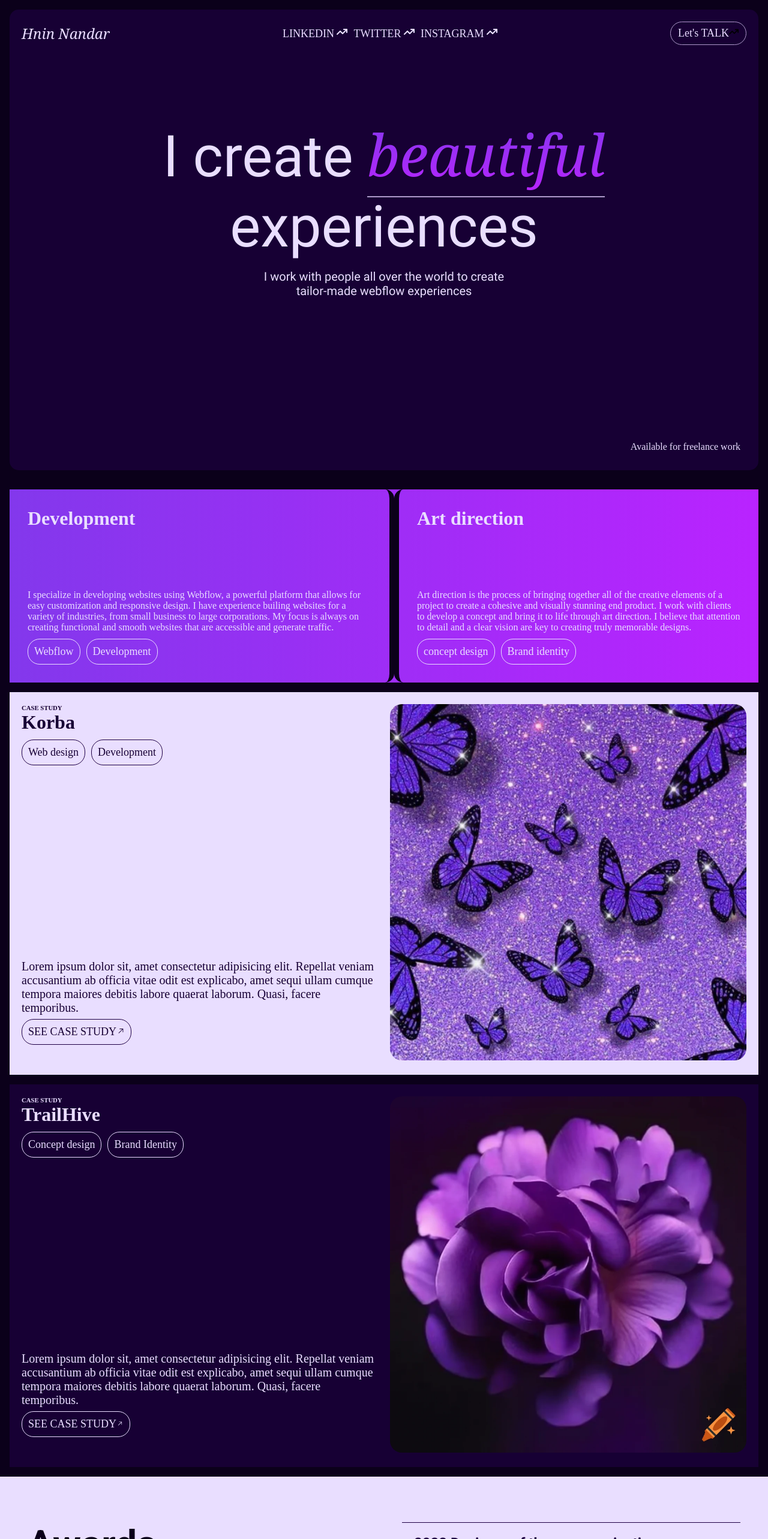
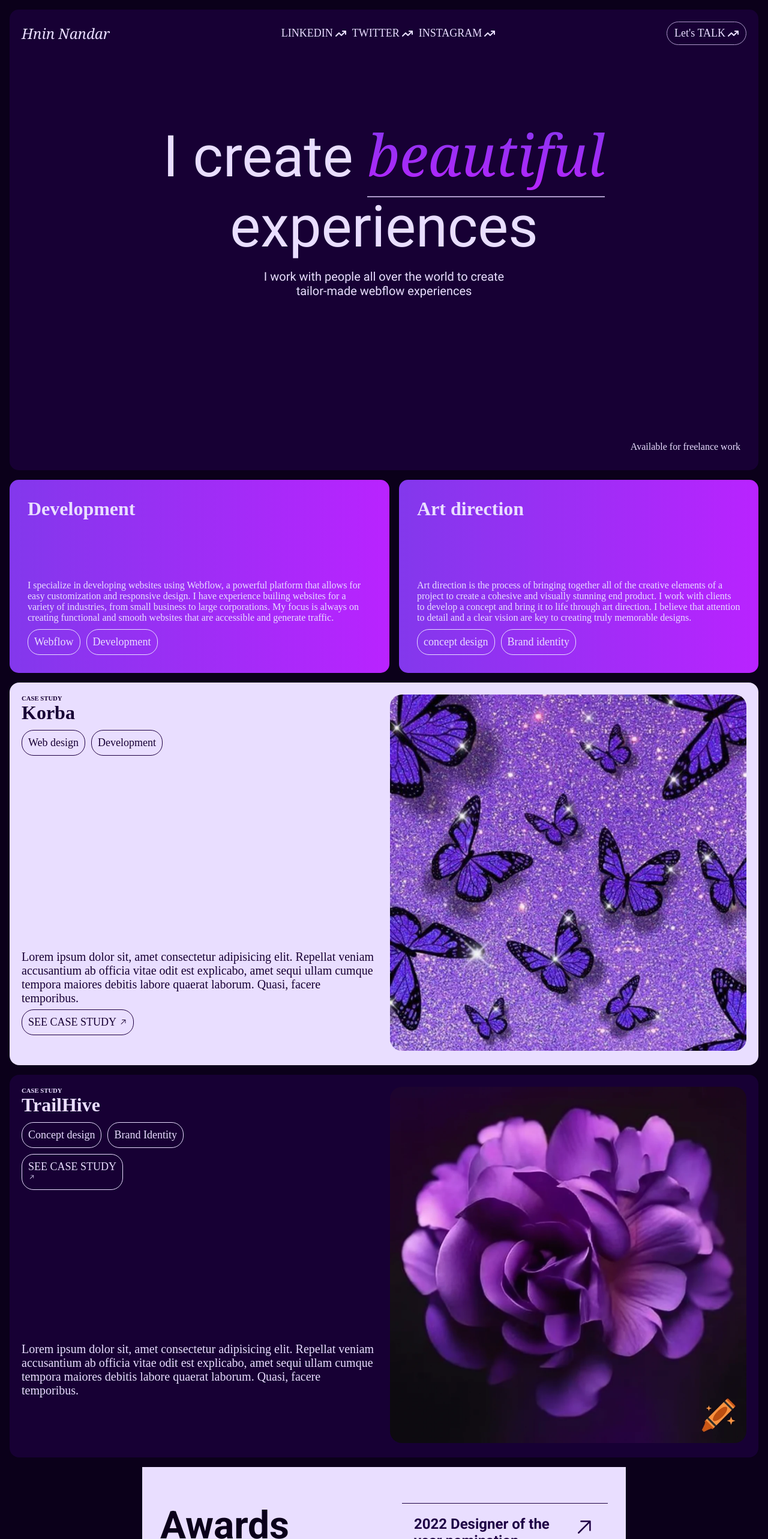
Before and after one commit to Hnin-Nandar/portfolio-, a React (Create React App) app: page / in a window 1280 px wide. Shown: the top 2566 px of the page at 60% size. Built offline with nearby package versions, Linux system fonts and the light colour scheme.

Commit message:
fix: something

```diff
--- a/src/App.css
+++ b/src/App.css
@@ -6,3 +6,22 @@ text-background: #8a68ba; */
   padding: 0;
   box-sizing: border-box;
 }
+
+.main{
+  background-color: #0B001A;
+  padding: 16px;
+
+  display: flex;
+  flex-direction: column;
+  justify-content: center;
+  align-items: center;
+  gap: 16px;
+}
+
+.allBorder {
+  /* border: 20px solid ; */
+
+  background-color: #170034;
+  border-radius: 15px;
+  min-height: 96vh;
+}
--- a/src/App.js
+++ b/src/App.js
@@ -8,7 +8,7 @@ import Contact from './pages/contact';
 
 const App = () => {
   return (
-    <div>
+    <div className="main">
       <Home />
       <Skill />
       <Study />
--- /dev/null
+++ b/src/assets/index.js
@@ -0,0 +1 @@
+export * from './study';
--- /dev/null
+++ b/src/assets/study/index.js
@@ -0,0 +1,7 @@
+import myImage from './unnamed.jpg';
+import myImage2 from './flower.jpg';
+
+export {
+  myImage,
+  myImage2,
+}
--- a/src/pages/home/home.css
+++ b/src/pages/home/home.css
@@ -13,22 +13,12 @@ p {
     color: #E9DEFF;
 }
 
-.allBorder {
-    /* border: 20px solid ; */
-
-    background-color: #170034;
-    border-radius: 15px;
-    min-height: 96vh;
+.home {
+    position: relative;
+    width: 100%;
 }
 
-.home {
-    position: relative;
-}
 
-.border {
-    background-color: #0B001A;
-    padding: 16px;
-}
 
 @font-face {
     font-family: roboto;
@@ -52,6 +42,11 @@ p {
 a {
     color: #E9DEFF;
     font-size: 18px;
+
+    display: flex;
+    justify-content: center;
+    align-items: center;
+    gap: 4px;
 }
 
 .center-div {
@@ -66,6 +61,7 @@ a {
     border: 1px solid #AE9BCB;
     border-radius: 20px;
     padding: 8px 12px;
+    color: #E9DEFF;
 }
 
 .name {
@@ -130,6 +126,10 @@ a {
         font-size: 4em;
         margin-top: 1.7em;
     }
+
+    .center-div{
+        flex-direction: column;
+    }
 }
 
 @media screen and (max-width: 600px) {
--- a/src/pages/home/index.js
+++ b/src/pages/home/index.js
@@ -4,14 +4,12 @@ import './home.css'
 
 const Home = () => {
   return (
-    <div className='border'>
       <div className='allBorder home'>
         <TopNav />
         <h1 className='title'>I create <span className='beautiful'>beautiful</span> <br /> experiences</h1>
         <p className='text'>I work with people all over the world to create <br />tailor-made webflow experiences</p>
         <p className='bottomText'>Available for freelance work</p>
       </div>
-    </div>
   )
 }
 
@@ -29,7 +27,7 @@ const TopNav = () => {
       </div>
 
       <div className='talkBtn'>
-        <a href='https://www.google.com' >Let's TALK</a><FaArrowTrendUp className='Icon' />
+        <a href='https://www.google.com' >Let's TALK <FaArrowTrendUp className='Icon' /></a>
       </div>
     </div>
   )
--- a/src/pages/skills/skill.css
+++ b/src/pages/skills/skill.css
@@ -10,16 +10,11 @@
 /* -----------TEXT COMPONENT------ */
 
 .container {
-    background: linear-gradient(to right, #8338EC 0%, #B923FF);
-
     display: flex;
     flex-direction: row;
     justify-content: space-between;
     align-items: start;
-    border-top: 16px solid #0B001A;
-    border-left: 16px solid #0B001A;
-    border-right: 16px solid #0B001A;
-
+    gap: 16px;
 }
 
 .col {
@@ -29,17 +24,14 @@
 
 }
 
-
-
 .midBorder {
-    border-right: 8px solid #0B001A;
     border-radius: 15px;
-
+    background: linear-gradient(to right, #8338EC 0%, #B923FF);
 }
 
 .midBorder2 {
-    border-left: 8px solid #0B001A;
     border-radius: 15px;
+    background: linear-gradient(to right, #8338EC 0%, #B923FF);
 }
 
 .text2 {
--- a/src/pages/study/index.js
+++ b/src/pages/study/index.js
@@ -1,12 +1,11 @@
 import React from 'react';
 import './study.css';
-import myImage from './unnamed.jpg';
-import myImage2 from './flower.jpg';
 import { GoArrowUpRight } from "react-icons/go";
+import { myImage, myImage2 } from '../../assets';
 
 const Study = () => {
     return (
-        <div className='border'>
+        <div className='study'>
             <div className='studySection1'>
                 <div className='col2'>
                     <h6>CASE STUDY</h6>
--- a/src/pages/study/study.css
+++ b/src/pages/study/study.css
@@ -1,5 +1,12 @@
 /* -----------STUDY SECTION ONE---------- */
 
+.study{
+    display: flex;
+    flex-direction: column;
+    justify-content: center;
+    align-items: center;
+    gap: 16px;
+}
 
 .studySection1 {
     background-color: #E9DEFF;
@@ -7,6 +14,8 @@
     flex-direction: row;
     padding: 20px;
     gap: 20px;
+    border-radius: 16px;
+    width: 100%;
 }
 
 .col2 {
@@ -78,7 +87,8 @@
     padding: 20px;
     gap: 20px;
     background-color: #170034;
-    border-top: 16px solid #0B001A;
+    border-radius: 16px;
+    width: 100%;
 }
 
 .studySection2 h1,
@@ -91,9 +101,6 @@
     font-family: 'Times New Roman', Times, serif;
     color: #E9DEFF;
     font-size: 90%;
-    position: absolute;
-    bottom: 30px;
-    left: 0;
 }
 
 
```
Also changed, not shown: src/assets/study/flower.jpg (renamed from src/pages/study/flower.jpg), src/assets/study/unnamed.jpg (renamed from src/pages/study/unnamed.jpg).
